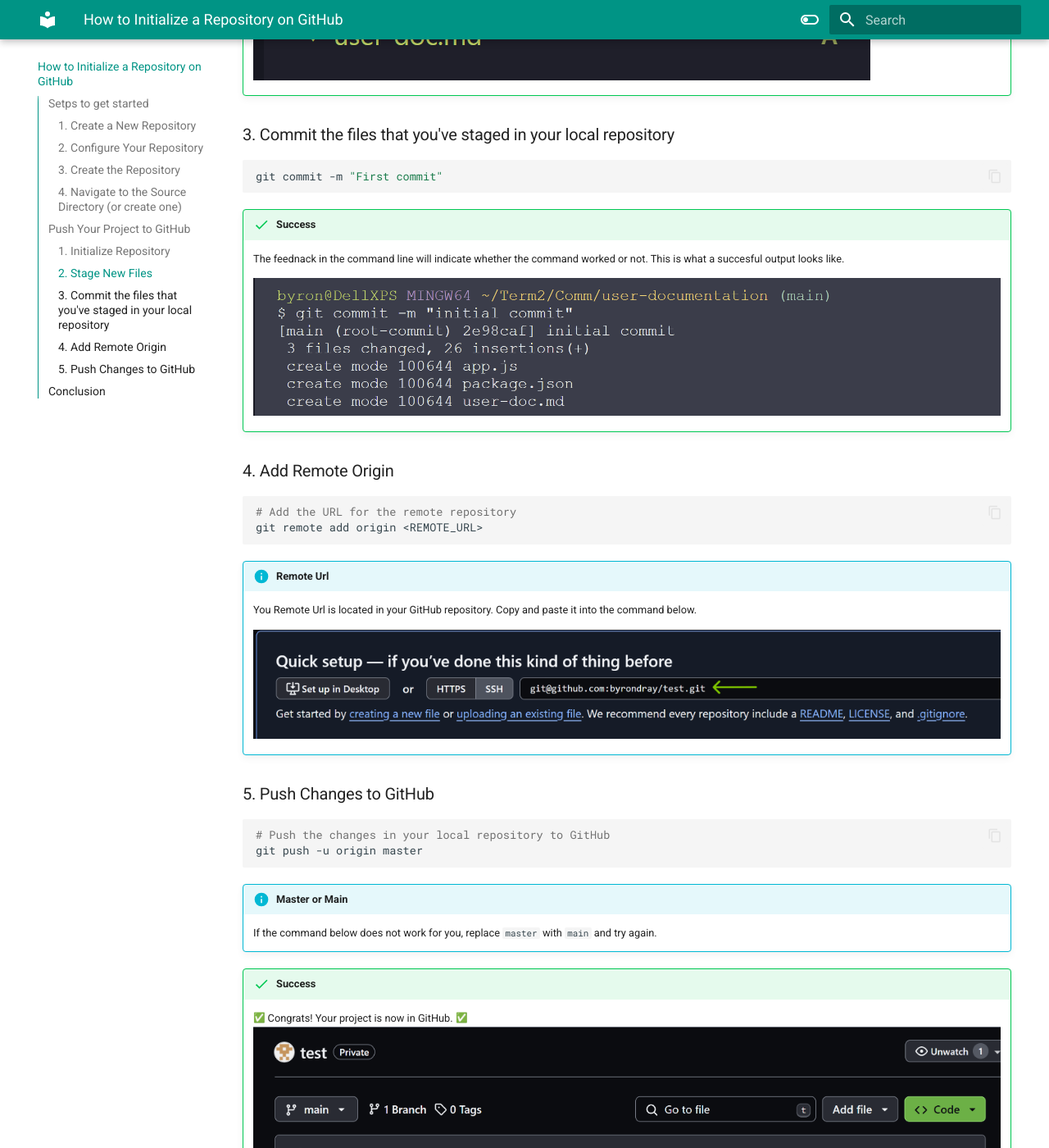
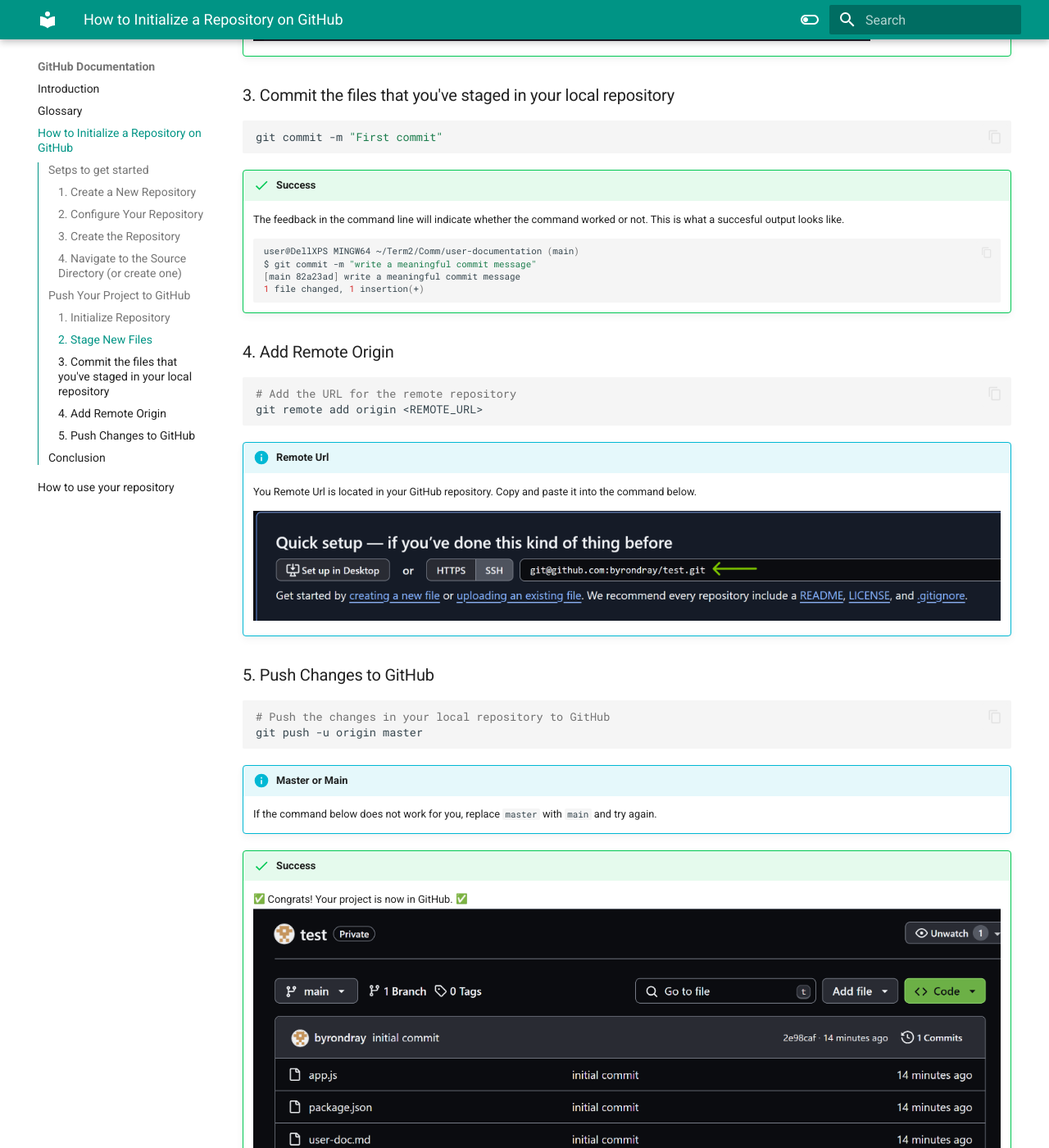
Before and after one commit to Vakiyama/comm-docs, an MkDocs documentation site: the page built from docs/initializeRepo.md, in a window 1280 px wide and 1400 px high, scrolled down 2256 px. Shown: the whole window at 82% size. Built offline with MkDocs 1.6.1 and Material for MkDocs 9.7.7, drawn with Linux system fonts in a browser that asks for light colours; emoji names are drawn with the system emoji font; some of the changed text lies outside the part shown.

````diff
--- a/docs/initializeRepo.md
+++ b/docs/initializeRepo.md
@@ -79,9 +79,14 @@
 
 !!! success
 
-    The feednack in the command line will indicate whether the command worked or not. This is what a succesful output looks like.
+    The feedback in the command line will indicate whether the command worked or not. This is what a succesful output looks like.
 
-    ![Git Commit Feedback](./assets/images/gitCommitFeedback.png)
+    ```sh
+    user@DellXPS MINGW64 ~/Term2/Comm/user-documentation (main)
+    $ git commit -m "write a meaningful commit message"
+    [main 82a23ad] write a meaningful commit message
+    1 file changed, 1 insertion(+)
+    ```
 
 ### 4. Add Remote Origin
 
@@ -114,11 +119,11 @@
 
 ## Conclusion
 
-In this section, you will have learned how to:
+In this section, you have learned how to:
 
-- Create a new repository
+- Create a new GitHub repository
 - Navigate to the directory on you computer
 - Initialize your project with GitHub
 - Add, commit and push your project to the GitHub repository
 
-Nice work! :white_check_mark: You can now move onto the next section.
+Nice work! :white_check_mark: You can now move onto the next section, [How to use your repository](useRepo.md).
--- a/mkdocs.yml
+++ b/mkdocs.yml
@@ -4,7 +4,7 @@
     repo: fontawesome/brands/material/git
   name: material
   features:
-    - navigation.tabs
+    # - navigation.tabs
     - navigation.sections
     - toc.integrate
     - navigation.top
````
